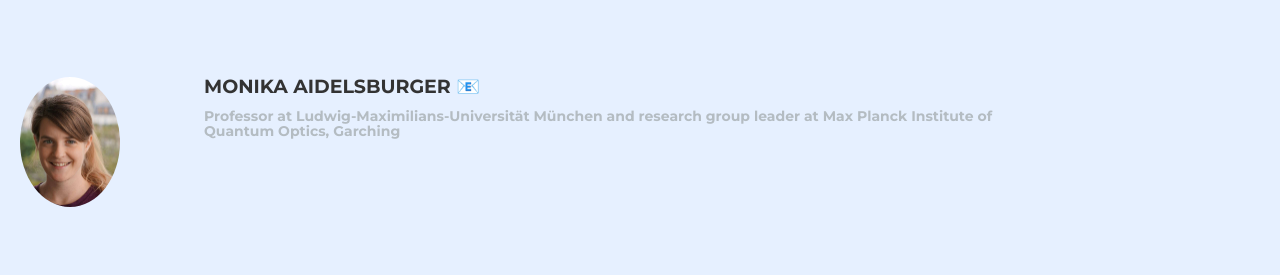
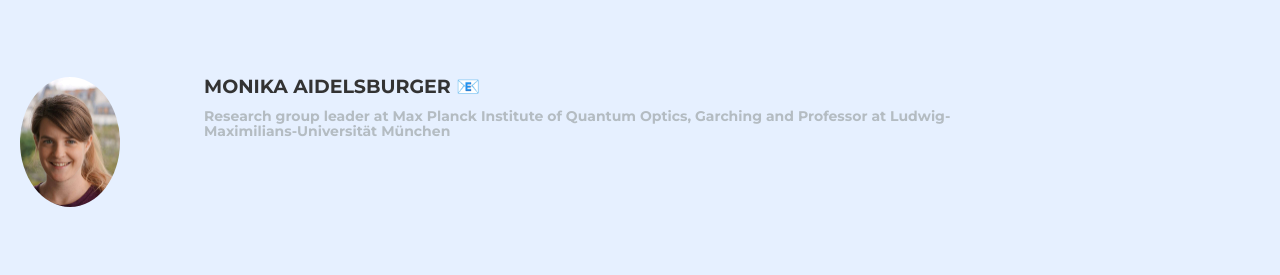
Before and after one commit to KilianSeibold/KilianSeibold.github.io, a Jekyll site: the page built from index.html, in a window 1280 px wide and 900 px high, scrolled down 6568 px. Shown: the part 153-428 px from the top of the window. Built offline with Jekyll 4.4.1, drawn with Linux system fonts in a browser that asks for light colours; some web fonts are replaced.

Commit message:
Update team.html

```diff
--- a/_includes/team.html
+++ b/_includes/team.html
@@ -64,7 +64,7 @@
                             <div class="timeline-panel">
                                 <div class="timeline-heading">
                                     <h4>Monika Aidelsburger <a href= "mailto:monika.aidelsburger@physik.uni-muenchen.de">📧</a></h4>
-                                    <h4 class="subheading">Professor at Ludwig-Maximilians-Universität München and research group leader at Max Planck Institute of Quantum Optics, Garching</h4>
+                                    <h4 class="subheading">Research group leader at Max Planck Institute of Quantum Optics, Garching and Professor at Ludwig-Maximilians-Universität München</h4>
                                 </div>
                                 <!-- <div class="timeline-body">
                                     <p class="text-muted">Lorem ipsum dolor sit amet, consectetur adipisicing elit. Sunt ut voluptatum eius sapiente, totam reiciendis temporibus qui quibusdam, recusandae sit vero unde, sed, incidunt et ea quo dolore laudantium consectetur!</p>
```
